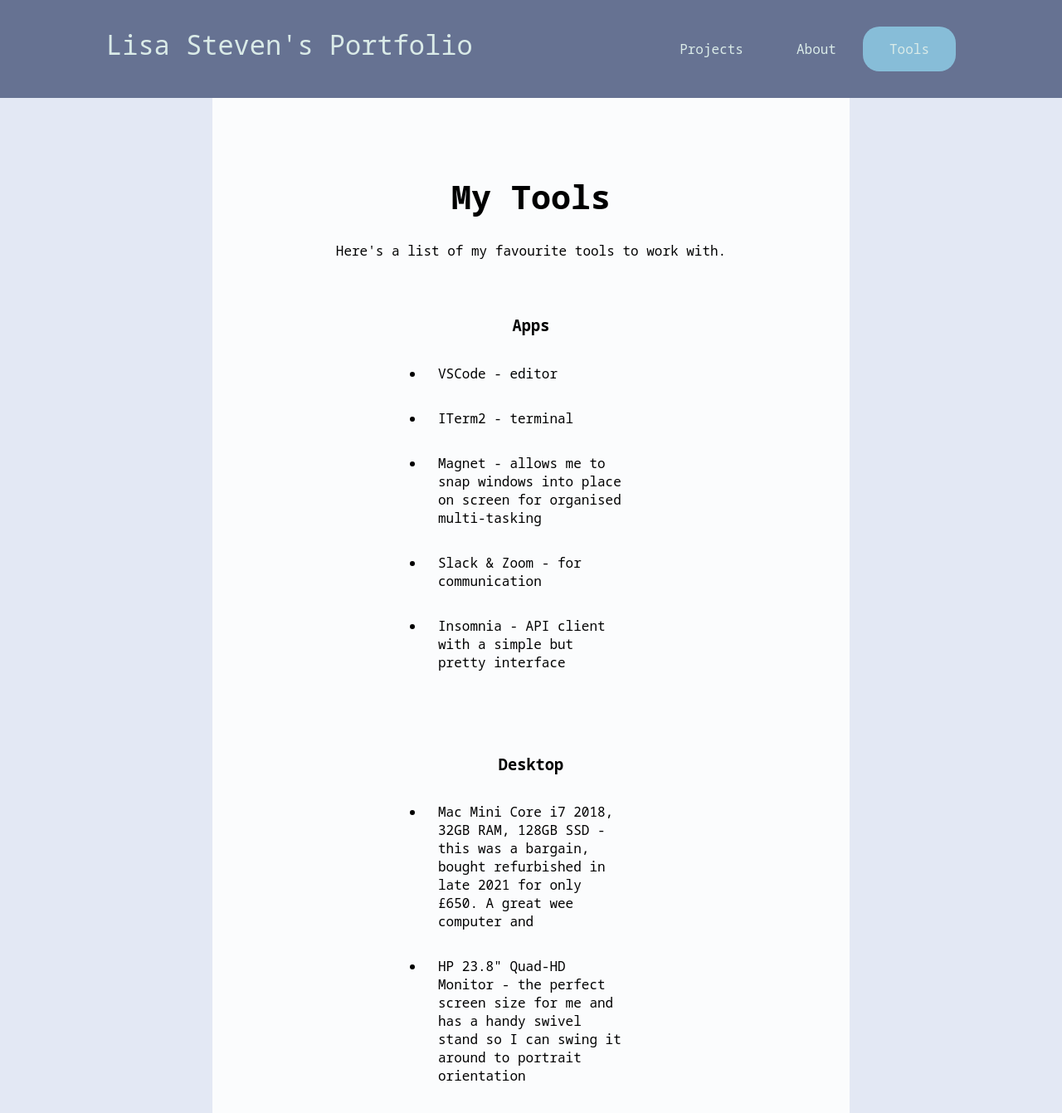
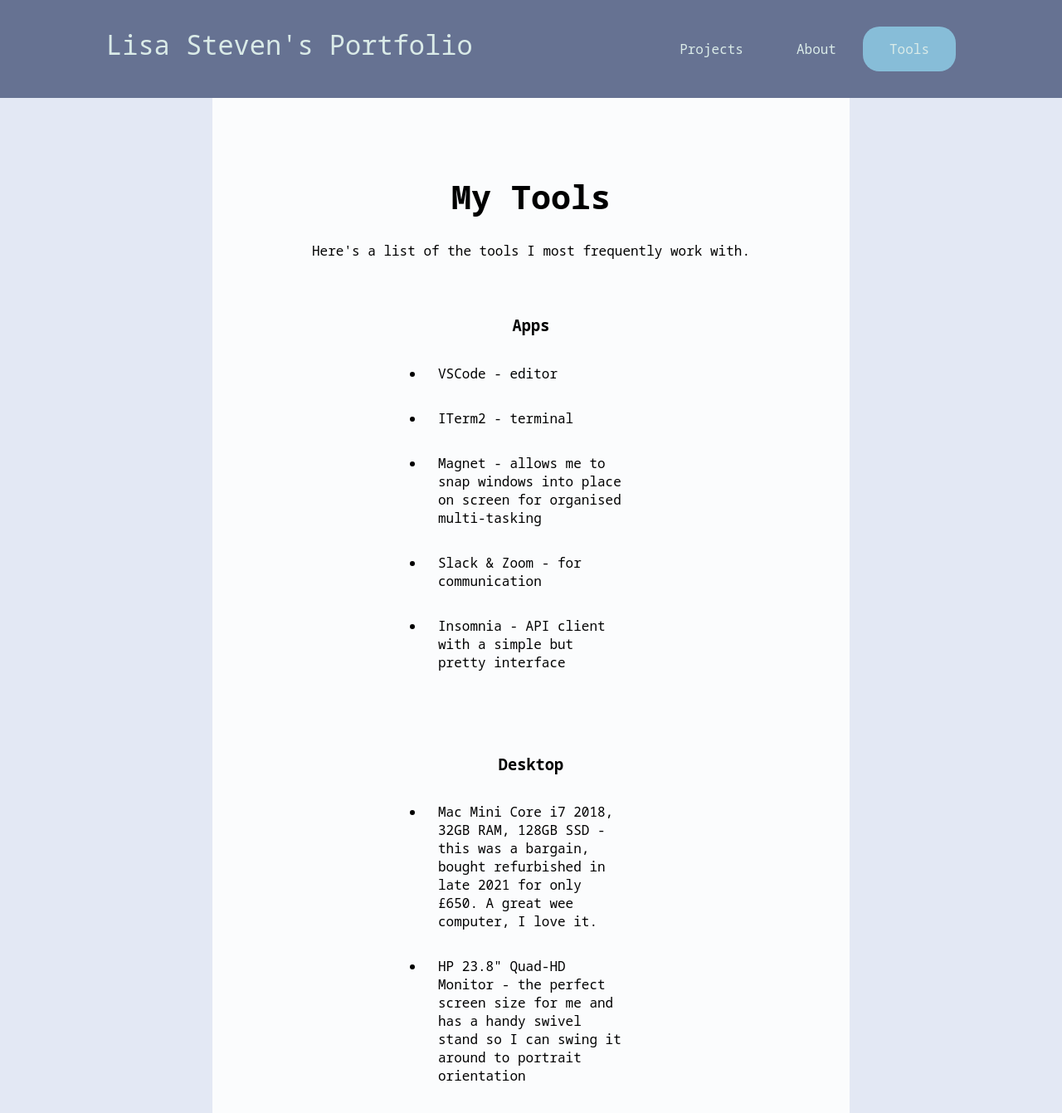
Before and after one commit to LisaS7/portfolio-home, a React (Create React App) app in the folder react-home/: page /tools in a window 1280 px wide. Shown: the top 1341 px of the page at 83% size. Built offline with nearby package versions, Linux system fonts and the light colour scheme.

Commit message:
Fixed mistake in Tools page

```diff
--- a/react-home/src/pages/Tools.jsx
+++ b/react-home/src/pages/Tools.jsx
@@ -24,7 +24,7 @@ export default function Tools() {
     <>
       <h1>My Tools</h1>
       <p style={{ textAlign: "center" }}>
-        Here's a list of my favourite tools to work with.
+        Here's a list of the tools I most frequently work with.
       </p>
       <List>
         <h3>Apps</h3>
@@ -41,8 +41,8 @@ export default function Tools() {
         <h3>Desktop</h3>
         <li>
           Mac Mini Core i7 2018, 32GB RAM, 128GB SSD - this was a bargain,
-          bought refurbished in late 2021 for only £650. A great wee computer
-          and{" "}
+          bought refurbished in late 2021 for only £650. A great wee computer, I
+          love it.
         </li>
         <li>
           HP 23.8" Quad-HD Monitor - the perfect screen size for me and has a
```
